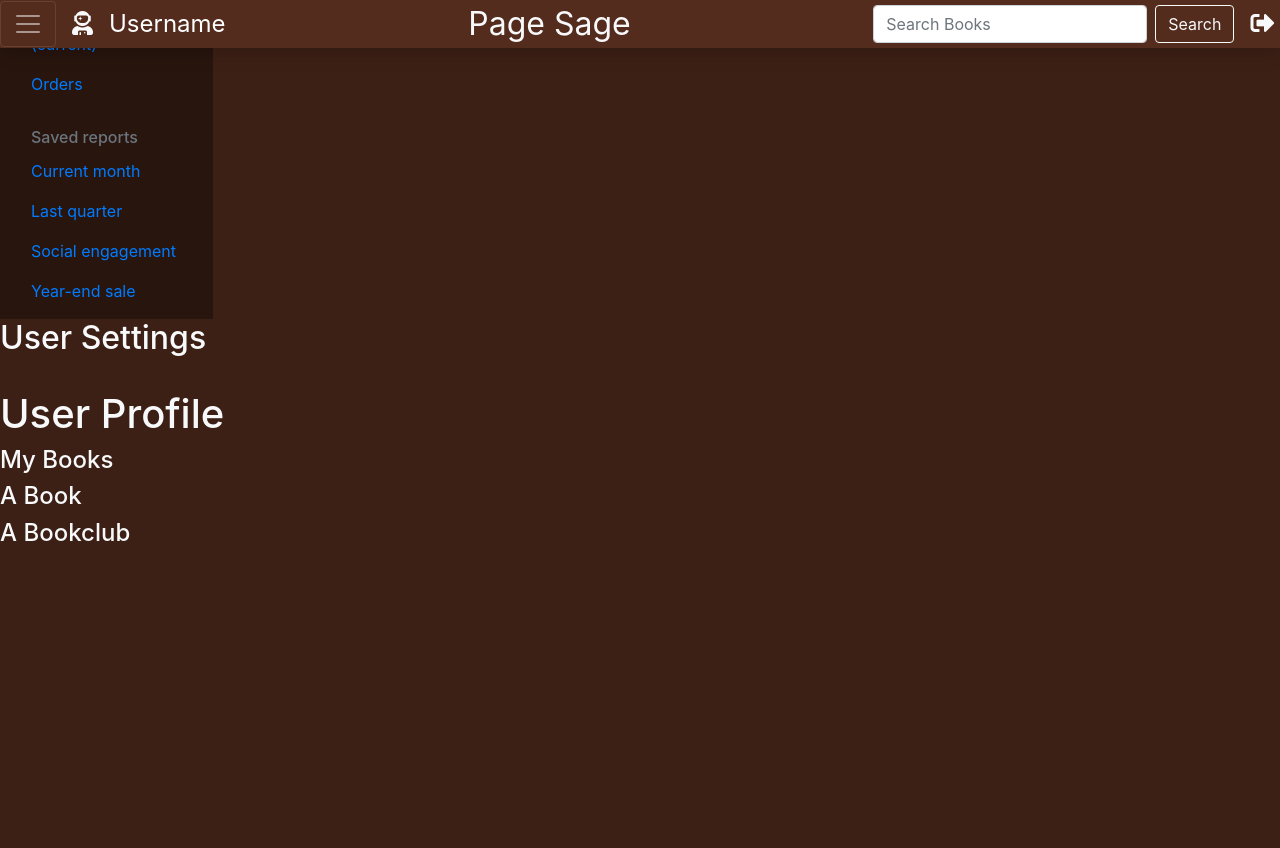
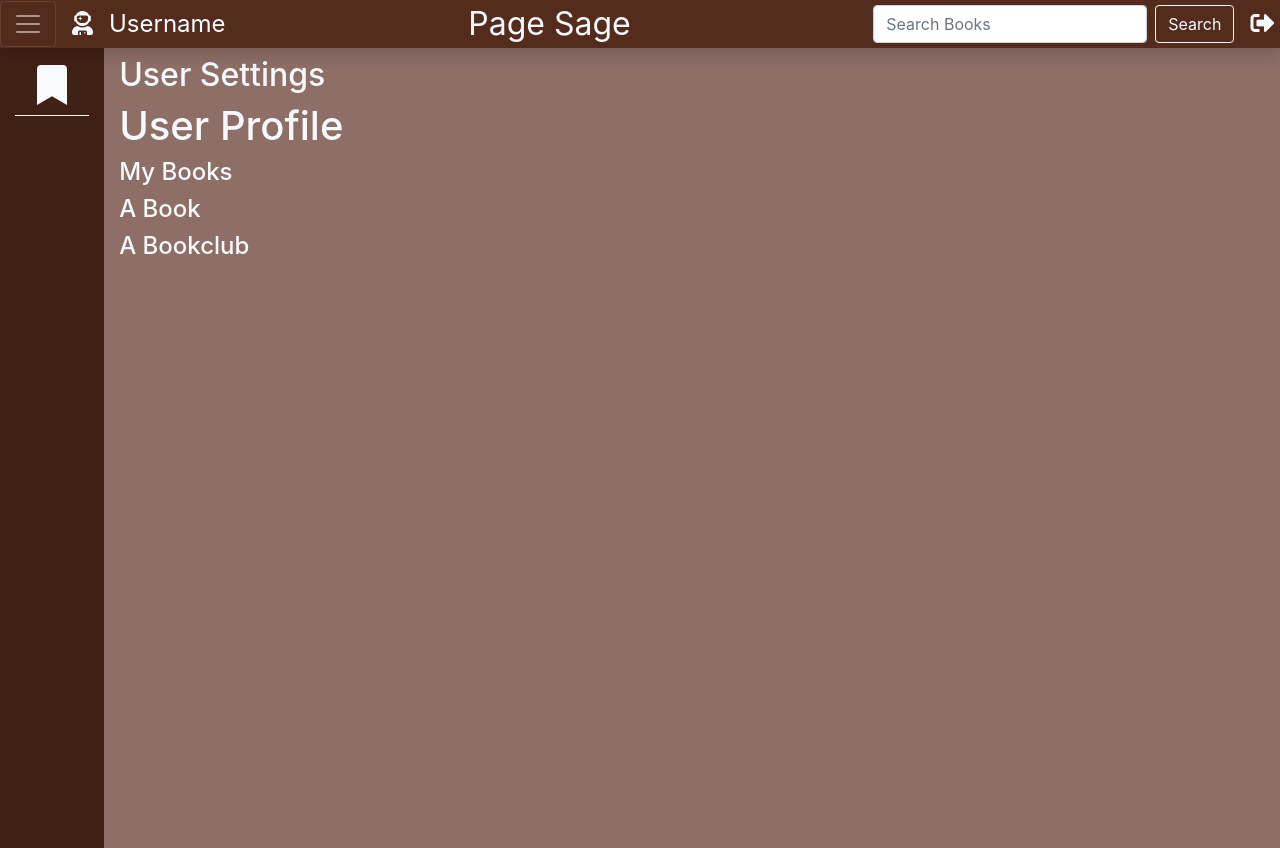
Before and after one commit to lupini-beans/page-sage, a Flask app: page /user in a window 1280 px wide. Before the commit the page ends 541 px from the top, so only its background shows below. Run offline with Flask 2, Linux system fonts and the light colour scheme; some libraries are stand-ins or nearby versions.

Commit message:
static user sidebar

```diff
--- a/app/static/css/user.css
+++ b/app/static/css/user.css
@@ -3,11 +3,11 @@
 }
 
 #main-bg {
-  background-color: #3D2015;
+  background-color: #8D6F68;
 }
 
 #sidebar-bg {
-  background-color: #28150E;
+  background-color: #402116;
 }
 
 #sidebar-wrapper {
--- a/app/templates/user/header.html
+++ b/app/templates/user/header.html
@@ -13,8 +13,6 @@
 
 
 <body id="main-bg">
-    <header>
-        <div class="pos-f-t">
     <nav id="header-bg" class="navbar navbar-dark fixed-top flex-md-nowrap p-0 shadow">
         <div class="d-flex justify-content-start">
             <button class="navbar-toggler" type="button" data-toggle="collapse" data-target="#navbarCollapse"
@@ -44,67 +42,24 @@
         </div>
     </nav>
 
-            <div class="container-fluid">
-                <div class="row">
-                    <nav id="sidebar-bg" class="col-md-2 d-none d-md-block sidebar">
-                        <div class="sidebar-sticky">
-                            <ul class="nav flex-column">
-                                <li class="nav-item">
-                                    <a class="nav-link active" href="#">
-                                        <span data-feather="home"></span>
-                                        Dashboard <span class="sr-ony">(current)</span>
+    <div class="container-fluid w-100 mt-5" style="height:100vh;">
+        <div class="row w-100" style="height:100vh;">
+            <div id="sidebar-bg" class="col-1 pt-2 shadow text-light">
+                <div class="text-center text-light py-2 border-bottom border-light">
+                    <button class="bg-transparent border-0">
+                        <a href="{{ url_for('my_shelf') }}">
+                            <i title="My Bookshelf" class="fas fa-bookmark text-light" style="font-size: 40px;"></i>
                         </a>
-                                </li>
-                                <li class="nav-item">
-                                    <a class="nav-link" href="#">
-                                        <span data-feather="file"></span>
-                                        Orders
-                                    </a>
-                                </li>
-                            </ul>
-                            <h6 class="sidebar-heading d-flex justify-content-between align-items-center px-3 mt-4 mb-1 text-muted">
-                                <span>Saved reports</span>
-                                <a class="d-flex align-items-center text-muted" href="#">
-                                    <span data-feather="plus-circle"></span>
-                                </a>
-                            </h6>
-                            <ul class="nav flex-column mb-2">
-                                <li class="nav-item">
-                                    <a class="nav-link" href="#">
-                                    <span data-feather="file-text"></span>
-                                    Current month
-                                    </a>
-                                </li>
-                                <li class="nav-item">
-                                    <a class="nav-link" href="#">
-                                    <span data-feather="file-text"></span>
-                                    Last quarter
-                                    </a>
-                                </li>
-                                <li class="nav-item">
-                                    <a class="nav-link" href="#">
-                                    <span data-feather="file-text"></span>
-                                    Social engagement
-                                    </a>
-                                </li>
-                                <li class="nav-item">
-                                    <a class="nav-link" href="#">
-                                    <span data-feather="file-text"></span>
-                                    Year-end sale
-                                    </a>
-                                </li>
-                            </ul>
+                    </button>
                 </div>
-                    </nav>
+            </div>
+            <div id="main-bg" class="col pt-2 ml-0">
+                <h2><a href="{{ url_for('user_settings') }}" class="text-light">User Settings</a></h2>
+                {% block content %}
+                {% endblock %}
             </div>
         </div>
     </div>
-    </header>
-
-    <h2><a href="{{ url_for('user_settings') }}" class="text-light">User Settings</a></h2>
-    <br>
-    {% block content %}
-    {% endblock %}
 </body>
 
 </html>
```
Lines whose indentation alone changed are shown as unchanged.
